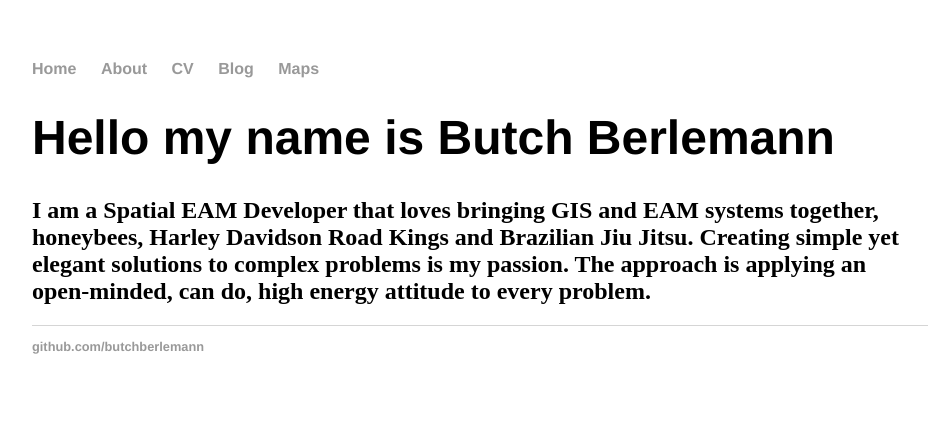
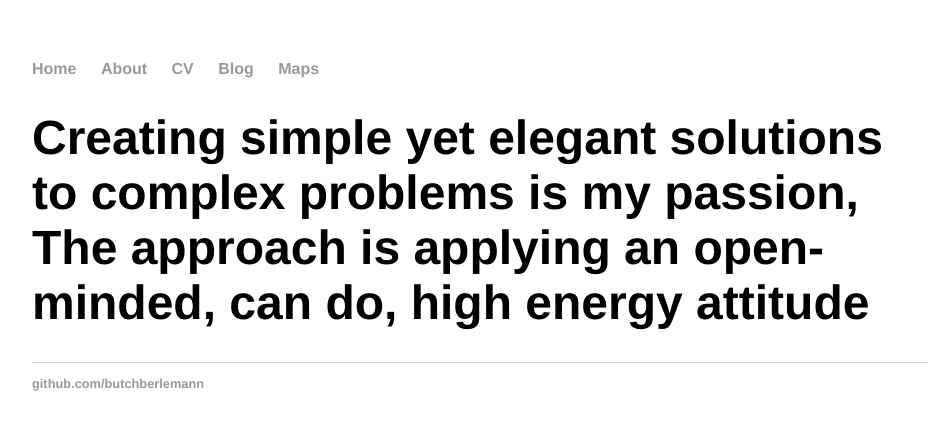
Before and after one commit to butchberlemann/butchberlemann.github.io, a Jekyll site: the page built from index.html, in a window 1280 px wide. Shown: the top 430 px of the page, without its empty margins (160-1090 px from the left). Built offline with Jekyll 4.4.1, drawn with Linux system fonts in a browser that asks for light colours.

Commit message:
Update index.html

```diff
--- a/index.html
+++ b/index.html
@@ -3,11 +3,9 @@ layout: default
 title: Butch Berlemann Spatial EAM Developer
 ---
 <div class="blurb">
-	<h1>Hello my name is Butch Berlemann </h1>
-	<h2>I am a Spatial EAM Developer that loves bringing GIS and EAM systems together, honeybees, Harley Davidson Road Kings and Brazilian Jiu Jitsu.
-	 Creating simple yet elegant solutions to complex problems is my passion. The approach is applying an open-minded, can do, high energy attitude to
-	 every problem.
-	<h2>
+	<h1> Creating simple yet elegant solutions to complex problems is my passion,
+	     The approach is applying an open-minded, can do, high energy attitude </h1>
+
 
 
 </div><!-- /.blurb -->
```
